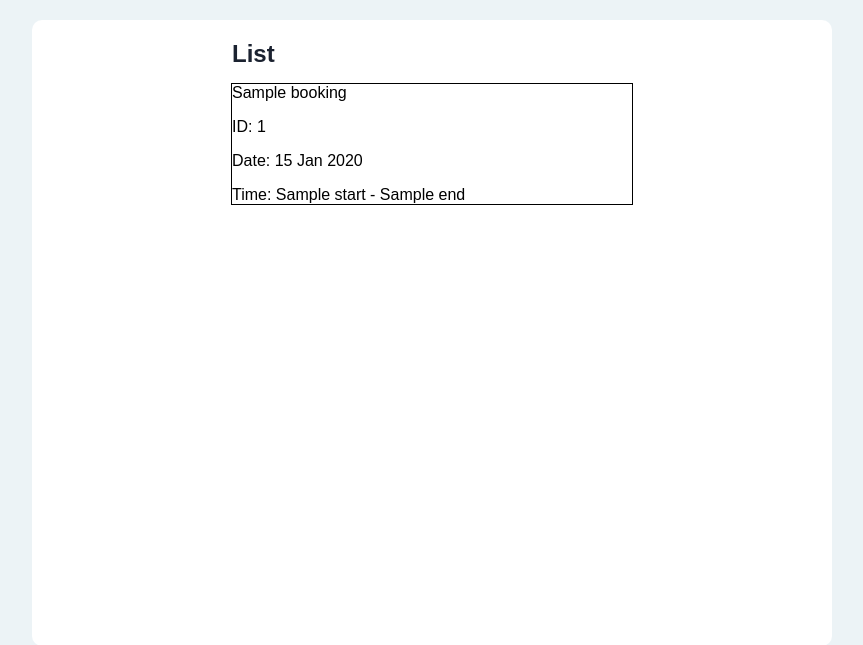
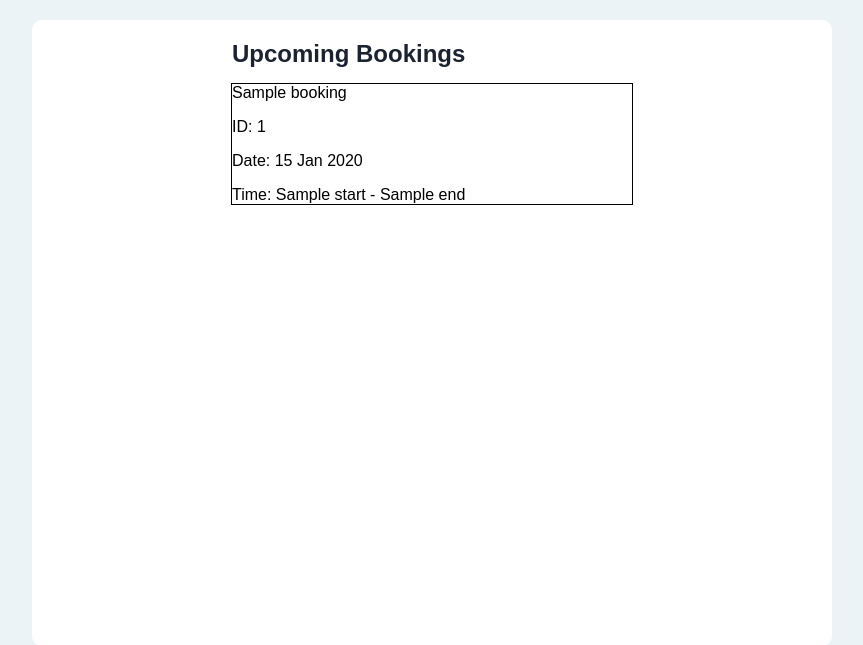
Before and after one commit to ellalovisaj/1dv610-laboration-3, a Node server app: template src/views/booking/list.ejs in a window 1280 px wide. Shown: the part 50-695 px from the top of the page, without its empty margins (208-1071 px from the left). Run offline with Node 20, Linux system fonts and the light colour scheme; the template is opened without the code that fills it: most values are stand-ins (such as "Sample title", 1, 10 or a date in 2020); some libraries are stand-ins or nearby versions.

Commit message:
Small clean up

```diff
--- a/src/controllers/BookingController.js
+++ b/src/controllers/BookingController.js
@@ -63,7 +63,7 @@ export class BookingController {
       customerName: req.body.customerName,
       date: req.body.date,
       start: req.body.start,
-      end: req.body.end,
+      duration: req.body.duration,
     }
 
     const bookingId = this.#scheduler.editBooking(input)
--- a/src/models/booking/BookingScheduler.js
+++ b/src/models/booking/BookingScheduler.js
@@ -51,8 +51,8 @@ export class BookingScheduler {
    * type,
    * customerName,
    * date,
-   * startTime,
-   * endTime
+   * start,
+   * end
    */
   getBookingDetails(employeeId, bookingId) {
     const employee = this.#employees.getById(employeeId)
@@ -179,7 +179,7 @@ export class BookingScheduler {
    * @param {number} duration - Desired duration in minutes.
    * @param {string} date - 'YYYY-MM-DD' format
    *
-   * @returns {{startTime: string, endTime: string}[]} start and end times
+   * @returns {{start: string, end: string}[]} start and end times
    * in 'HH:MM' format of the available time slots.
    */
   getAvailableTimeSlots(employeeId, duration, date) {
--- a/src/views/booking/list.ejs
+++ b/src/views/booking/list.ejs
@@ -1,6 +1,6 @@
-<h2>List</h2>
+<h2>Upcoming Bookings</h2>
 
-<% if (bookings) { %>
+<% if (bookings.length > 0) { %>
   <ul>
     <% for (const booking of bookings) { %>
       <a href="<%= baseURL %>employees/<%= employee.id %>/booking/<%= booking.id %>">
```
